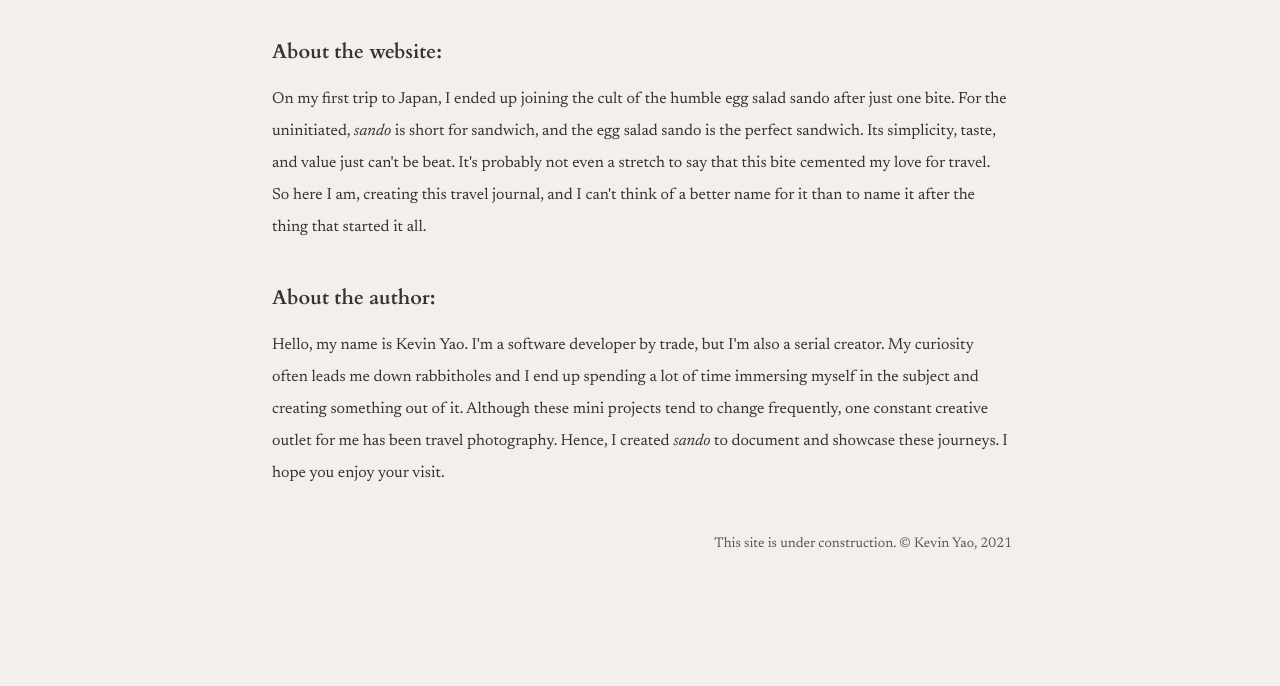
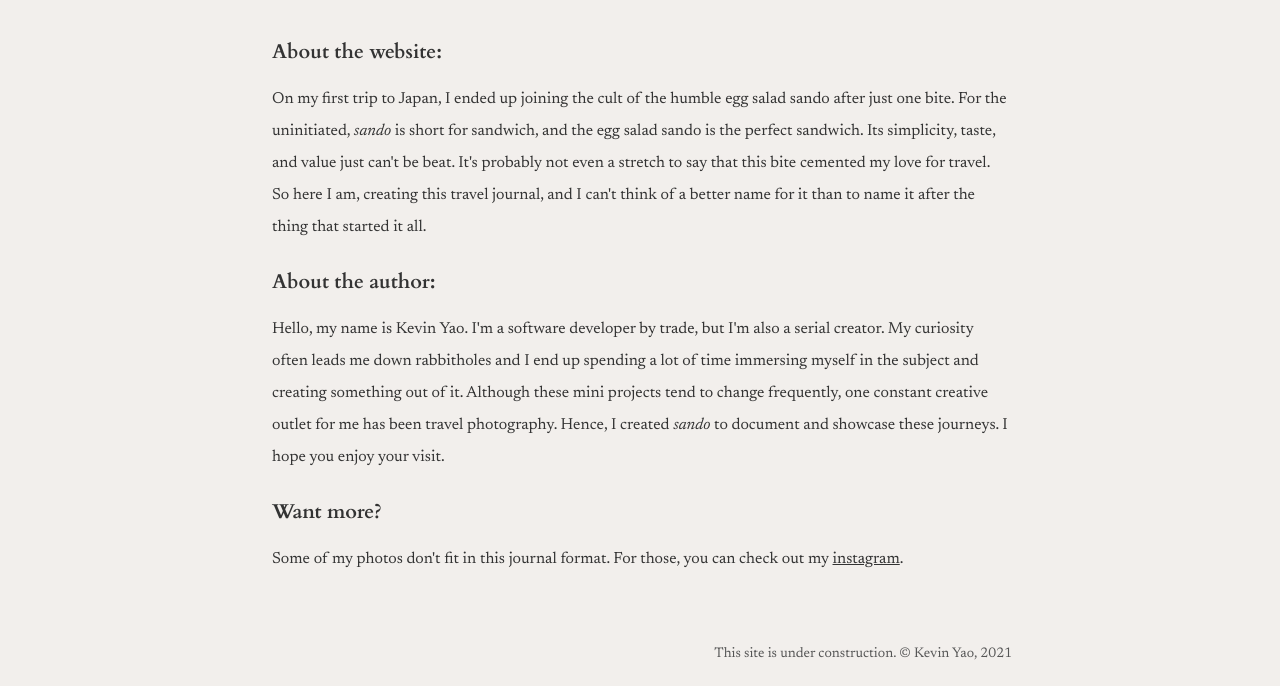
Before and after one commit to kzmeyao/sando, a Gatsby site: page /about in a window 1280 px wide. Shown: the part 231-917 px from the top of the page. Before the commit the page ends 807 px from the top, so only its background shows below. Built offline with nearby package versions, Linux system fonts and the light colour scheme; Gatsby itself is replaced by a stand-in of ours.

Commit message:
new section

```diff
--- a/src/components/about/index.js
+++ b/src/components/about/index.js
@@ -2,7 +2,7 @@ import React from 'react';
 
 const headingClass =
   'font-heading font-semibold text-xl text-grey-darkest my-4';
-const pClass = 'leading-loose text-grey-darkest';
+const pClass = 'leading-loose text-grey-darkest mb-6';
 
 const About = () => (
   <>
@@ -16,7 +16,6 @@ const About = () => (
       creating this travel journal, and I can't think of a better name for it
       than to name it after the thing that started it all.
     </p>
-    <br />
     <h2 className={headingClass}>About the author:</h2>
     <p className={pClass}>
       Hello, my name is Kevin Yao. I'm a software developer by trade, but I'm
@@ -27,6 +26,15 @@ const About = () => (
       photography. Hence, I created <em>sando</em> to document and showcase
       these journeys. I hope you enjoy your visit.
     </p>
+    <h2 className={headingClass}>Want more?</h2>
+    <p className={pClass}>
+      Some of my photos don't fit in this journal format. For those, you can
+      check out my{' '}
+      <a className="underline" href="https://www.instagram.com/kzmeyao/">
+        instagram
+      </a>
+      .
+    </p>
   </>
 );
 
```
